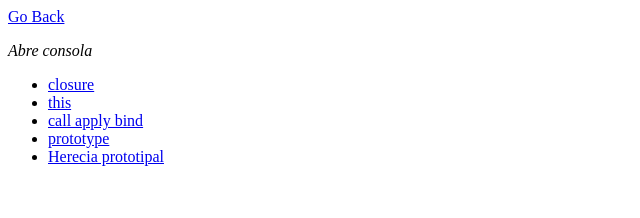
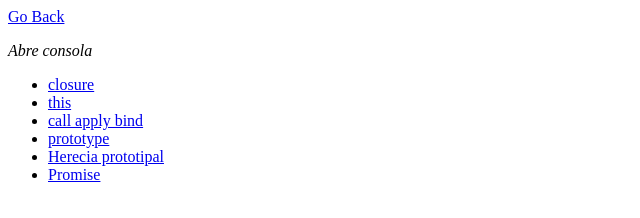
Before and after one commit to Nicoposa1/javascript-profecional, a website: page ejercicio/index.html in a window 1280 px wide. Shown: the full height of the page, 0-640 px from the left. Drawn offline with Linux system fonts and the light colour scheme.

Commit message:
promises

```diff
--- a/ejercicio/index.html
+++ b/ejercicio/index.html
@@ -14,6 +14,7 @@
     <li><a href="call-apply-bind.html">call apply bind</a></li>
     <li><a href="prototype.html">prototype</a></li>
     <li><a href="herencia-prototipal.html">Herecia prototipal</a></li>
+    <li><a href="promise.html">Promise</a></li>
   </ul>
 
 
```
